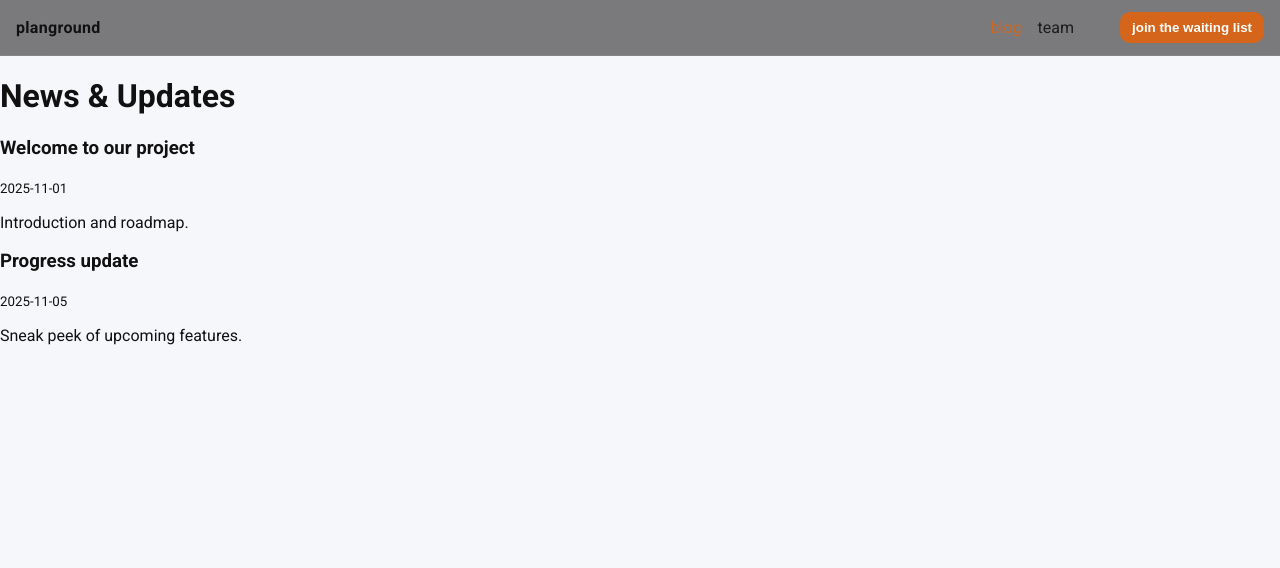
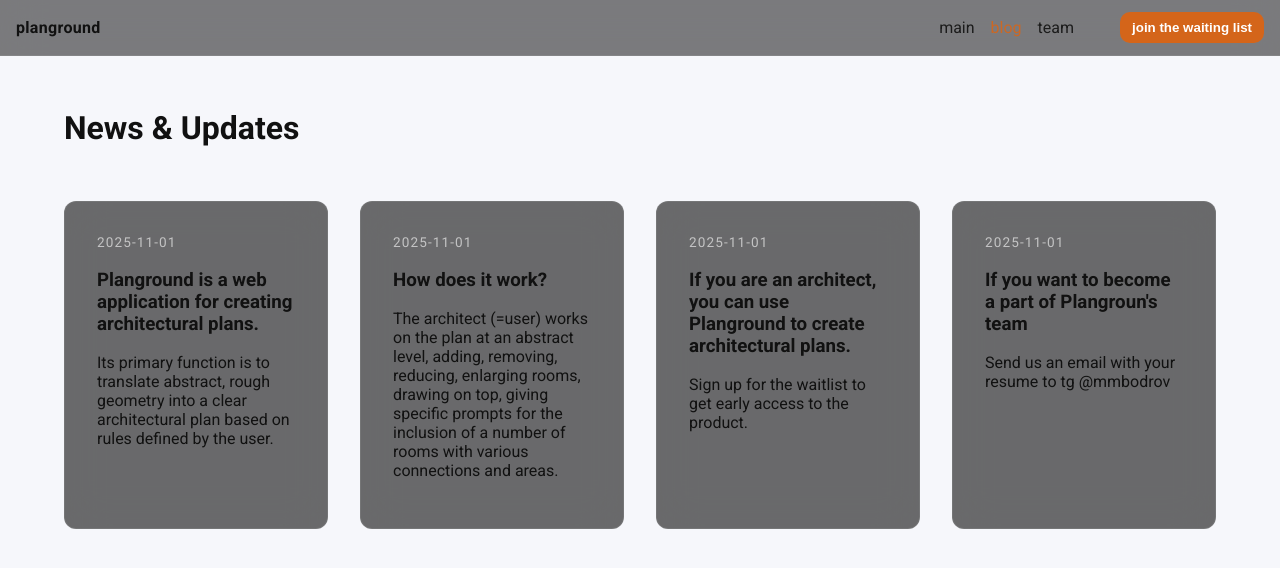
Before and after one commit to Mbodrov00/scroll-landing, a React (Vite) app: page /blog in a window 1280 px wide. Shown: the top 568 px of the page. Built offline with nearby package versions, Linux system fonts and the light colour scheme.

Commit message:
added main button; adaptive cards for blog and team pages; added padding; icon for page tab

```diff
--- a/index.html
+++ b/index.html
@@ -3,7 +3,8 @@
   <head>
     <meta charset="UTF-8" />
     <meta name="viewport" content="width=device-width, initial-scale=1.0" />
-    <title>Scroll Landing Page</title>
+    <title>Planground</title>
+    <link rel="shortcut icon" type="image/x-icon" href="/resources/planground_logo.png" />
   </head>
   <body>
     <div id="root"></div>
--- a/src/App.jsx
+++ b/src/App.jsx
@@ -14,8 +14,9 @@ export default function App() {
       <LoadingOverlay />
       <header className="app-header">
         <div className="brand">planground</div>
-        <div style={{ display: "flex", alignItems: "center", gap: "16px" }}>
+        <div className="header-controls">
           <nav className="nav">
+            <NavLink to="/">main</NavLink>
             <NavLink to="/blog">blog</NavLink>
             <NavLink to="/team">team</NavLink>
           </nav>
--- a/src/components/BlogFeed.jsx
+++ b/src/components/BlogFeed.jsx
@@ -2,16 +2,32 @@ import React from "react";
 
 export default function BlogFeed() {
   const posts = [
-    { title: "Welcome to our project", date: "2025-11-01", summary: "Introduction and roadmap." },
-    { title: "Progress update", date: "2025-11-05", summary: "Sneak peek of upcoming features." }
+    { title: "Planground is a web application for creating architectural plans.",
+      date: "2025-11-01",
+      summary: "Its primary function is to translate abstract, rough geometry into a clear architectural plan based on rules defined by the user."
+    },
+    {
+      title: "How does it work?",
+      date: "2025-11-01",
+      summary: "The architect (=user) works on the plan at an abstract level, adding, removing, reducing, enlarging rooms, drawing on top, giving specific prompts for the inclusion of a number of rooms with various connections and areas." },
+    {
+      title: "If you are an architect, you can use Planground to create architectural plans.",
+      date: "2025-11-01",
+      summary: "Sign up for the waitlist to get early access to the product."
+    },
+    {
+      title: "If you want to become a part of Plangroun's team",
+      date: "2025-11-01",
+      summary: "Send us an email with your resume to tg @mmbodrov"
+    },
   ];
 
   return (
-    <div className="blog-feed">
+    <div className="cards-grid">
       {posts.map((p, i) => (
-        <article key={i}>
+        <article key={i} className="content-card">
+          <small className="card-meta">{p.date}</small>
           <h3>{p.title}</h3>
-          <small>{p.date}</small>
           <p>{p.summary}</p>
         </article>
       ))}
--- a/src/pages/Team.jsx
+++ b/src/pages/Team.jsx
@@ -1,10 +1,24 @@
 import React from "react";
 
 export default function Team() {
+  const teammates = [
+    { name: "Michael Bodrov", role: "Founder & CEO", bio: "Architect and in charge of business development" },
+    { name: "Grigorii Bolshakov", role: "CTO", bio: "Software engineer" },
+  ];
+
   return (
     <main>
       <h1>Team</h1>
       <p>Meet the people behind planground.</p>
+      <div className="cards-grid">
+        {teammates.map((member) => (
+          <article key={member.name} className="content-card">
+            <small className="card-meta">{member.role}</small>
+            <h3>{member.name}</h3>
+            <p>{member.bio}</p>
+          </article>
+        ))}
+      </div>
     </main>
   );
 }
--- a/src/styles/base.css
+++ b/src/styles/base.css
@@ -21,3 +21,37 @@ body {
   white-space: nowrap;
   border: 0;
 }
+
+.cards-grid {
+  display: flex;
+  flex-wrap: wrap;
+  gap: var(--space-l);
+  padding: var(--space-l) 0;
+}
+
+.content-card {
+  padding: var(--space-l);
+  background: rgba(30, 30, 30, 0.65);
+  border: 1px solid rgba(255, 255, 255, 0.08);
+  border-radius: var(--radius-m);
+  -webkit-backdrop-filter: blur(var(--blur-strong));
+  backdrop-filter: blur(var(--blur-strong));
+  transition: transform 200ms ease, border-color 200ms ease;
+  flex: 1 1 20%;
+  min-width: 20%;
+  max-width: 33.333%;
+}
+
+.content-card:hover {
+  transform: translateY(-0.25rem);
+  border-color: rgba(255, 255, 255, 0.18);
+}
+
+.card-meta {
+  display: block;
+  font-size: 0.85rem;
+  text-transform: uppercase;
+  letter-spacing: 0.08em;
+  color: rgba(255, 255, 255, 0.6);
+  margin-bottom: var(--space-s);
+}
--- a/src/styles/layout.css
+++ b/src/styles/layout.css
@@ -5,7 +5,7 @@
   top: 0;
   left: 0;
   right: 0;
-  height: 56px;
+  height: 3.5rem;
   z-index: 1000;
   display: flex;
   align-items: center;
@@ -37,8 +37,20 @@
   color: var(--color-accent);
 }
 
+.header-controls {
+  display: flex;
+  align-items: center;
+  gap: var(--space-m);
+}
+
 .page-offset {
-  padding-top: 56px; /* header height */
+  padding-top: 3.5rem; /* header height */
+}
+
+main {
+  padding: var(--space-l) var(--page-padding);
+  max-width: 100%;
+  width: 100%;
 }
 
 /* Header waitlist */
@@ -50,25 +62,25 @@
 .hw-form {
   display: flex;
   align-items: center;
-  gap: 8px;
+  gap: var(--space-s);
 }
 .hw-form input {
   width: 0;
   opacity: 0;
   transition: width 0.2s ease, opacity 0.2s ease;
-  padding: 8px 10px;
-  border-radius: 10px;
+  padding: var(--space-s) 0.625rem;
+  border-radius: 0.625rem;
   border: 1px solid rgba(0,0,0,0.12);
   background: rgba(255,255,255,0.8);
   color: #111;
 }
 .hw-form.open input {
-  width: 220px;
+  width: 13.75rem;
   opacity: 1;
 }
 .hw-button {
-  padding: 8px 12px;
-  border-radius: 10px;
+  padding: var(--space-s) 0.75rem;
+  border-radius: 0.625rem;
   border: none;
   background: var(--color-accent);
   color: #fff;
@@ -80,7 +92,7 @@
   position: absolute;
   top: 100%;
   right: 0;
-  font-size: 12px;
-  margin-top: 4px;
+  font-size: 0.75rem;
+  margin-top: 0.25rem;
   color: #111;
 }
--- a/src/styles/tokens.css
+++ b/src/styles/tokens.css
@@ -3,10 +3,12 @@
   --color-text: #111111;          /* dark text */
   --color-accent: #d4651a;        /* dark orange */
 
-  --space-s: 8px;
-  --space-m: 16px;
-  --space-l: 32px;
+  --space-s: 0.5rem;
+  --space-m: 1rem;
+  --space-l: 2rem;
 
-  --radius-m: 12px;
-  --blur-strong: 20px;
+  --radius-m: 0.75rem;
+  --blur-strong: 1.25rem;
+
+  --page-padding: 5vw;
 }
```
Also changed, not shown: resources/planground_logo.png (added).
